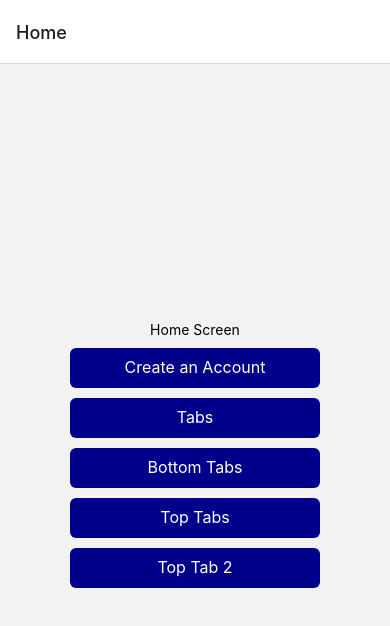
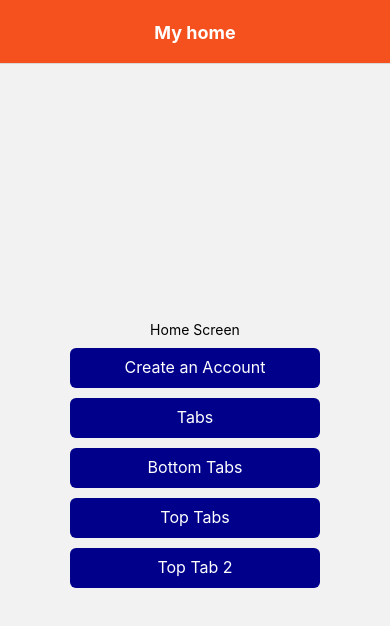
Before and after one commit to Coffee58511867/react-native-mash, a React Native app: screen / in a window 390 px wide. Shown: the top 626 px of the page. Built offline with nearby package versions, Linux system fonts and the light colour scheme; what react-navigation, react-navigation-material-bottom-tabs would draw is missing.

Commit message:
Styled screen

```diff
--- a/App.js
+++ b/App.js
@@ -1,5 +1,5 @@
 import * as React from "react";
-import { View, Text, Button , StyleSheet, TouchableOpacity} from "react-native";
+import { View, Text, Button, StyleSheet, TouchableOpacity } from "react-native";
 import { NavigationContainer } from "@react-navigation/native";
 import { createStackNavigator } from "@react-navigation/stack";
 import Register from "./components/Register";
@@ -14,7 +14,10 @@ function HomeScreen({ navigation }) {
     <View style={styles.container}>
       <Text>Home Screen</Text>
       <TouchableOpacity style={styles.btn}>
-        <Text style={styles.btnTex} onPress={() => navigation.push("Create an Account")}>
+        <Text
+          style={styles.btnTex}
+          onPress={() => navigation.push("Create an Account")}
+        >
           Create an Account
         </Text>
       </TouchableOpacity>
@@ -24,17 +27,26 @@ function HomeScreen({ navigation }) {
         </Text>
       </TouchableOpacity>
       <TouchableOpacity style={styles.btn}>
-        <Text style={styles.btnTex} onPress={() => navigation.push("Dashboard")}>
+        <Text
+          style={styles.btnTex}
+          onPress={() => navigation.push("Dashboard")}
+        >
           Bottom Tabs
         </Text>
       </TouchableOpacity>
       <TouchableOpacity style={styles.btn}>
-        <Text style={styles.btnTex} onPress={() => navigation.push("Admin Dashboard")}>
+        <Text
+          style={styles.btnTex}
+          onPress={() => navigation.push("Admin Dashboard")}
+        >
           Top Tabs
         </Text>
       </TouchableOpacity>
       <TouchableOpacity style={styles.btn}>
-        <Text style={styles.btnTex} onPress={() => navigation.push("My Dashboard")}>
+        <Text
+          style={styles.btnTex}
+          onPress={() => navigation.push("My Dashboard")}
+        >
           Top Tab 2
         </Text>
       </TouchableOpacity>
@@ -44,13 +56,13 @@ function HomeScreen({ navigation }) {
 
 function DetailsScreen({ navigation }) {
   return (
-    <View style={{ flex: 1, alignItems: 'center', justifyContent: 'center' }}>
+    <View style={{ flex: 1, alignItems: "center", justifyContent: "center" }}>
       <Text>Details Screen</Text>
       <Button
         title="Go to Details... again"
-        onPress={() => navigation.push('Details')}
+        onPress={() => navigation.push("Details")}
       />
-      <Button title="Go to Home" onPress={() => navigation.navigate('Home')} />
+      <Button title="Go to Home" onPress={() => navigation.navigate("Home")} />
       <Button title="Go back" onPress={() => navigation.goBack()} />
       <Button
         title="Go back to first screen in stack"
@@ -65,17 +77,54 @@ const Stack = createStackNavigator();
 function App() {
   return (
     <NavigationContainer>
-      <Stack.Navigator initialRouteName="Home">
-        <Stack.Screen name="Home" component={HomeScreen} />
+      <Stack.Navigator initialRouteName="Home"
+            screenOptions={{
+              headerStyle: {
+                backgroundColor: '#f4511e',
+              },
+              headerTintColor: '#fff',
+              headerTitleStyle: {
+                fontWeight: 'bold',
+              },
+              headerTitleAlign: "center",
+            }}
+      >
+        <Stack.Screen
+          name="Home"
+          options={{
+            title: "My home",
+            headerStyle: {
+              backgroundColor: "#f4511e",
+            },
+            headerTintColor: "#fff",
+            headerTitleStyle: {
+              fontWeight: "bold",
+            },
+            headerTitleAlign: "center",
+
+          }}
+          component={HomeScreen}
+        />
         <Stack.Screen name="Details" component={DetailsScreen} />
-        <Stack.Screen name="Create an Account"
-
-        component={Register} />
+        <Stack.Screen name="Create an Account" component={Register} />
         <Stack.Screen name="Details Page" component={DetailsPage} />
         <Stack.Screen name="Tabs" component={Tabs} />
         <Stack.Screen name="Dashboard" component={BottomNav} />
         <Stack.Screen name="Admin Dashboard" component={TabViewExample} />
-        <Stack.Screen name="My Dashboard" component={TopBar} />
+        <Stack.Screen
+          name="My Dashboard"
+          options={{
+            title: "My Dashboard",
+            headerStyle: {
+              backgroundColor: "#f4511e",
+            },
+            headerTintColor: "#fff",
+            headerTitleStyle: {
+              fontWeight: "bold",
+            },
+          }}
+          component={TopBar}
+        />
       </Stack.Navigator>
     </NavigationContainer>
   );
@@ -105,7 +154,6 @@ const styles = StyleSheet.create({
     marginTop: 9,
     fontSize: 16,
   },
-
 });
 
 export default App;
--- a/components/TopTab2.js
+++ b/components/TopTab2.js
@@ -1,6 +1,5 @@
 import * as React from "react";
 import { Text, View } from "react-native";
-import { NavigationContainer } from "@react-navigation/native";
 import { createMaterialTopTabNavigator } from "@react-navigation/material-top-tabs";
 
 function HomeScreen() {
```
